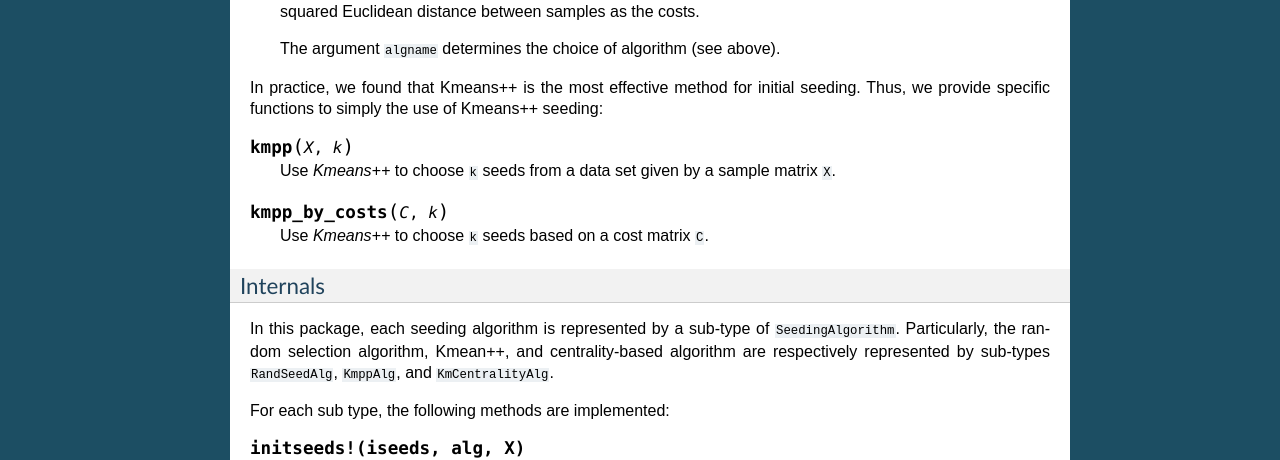
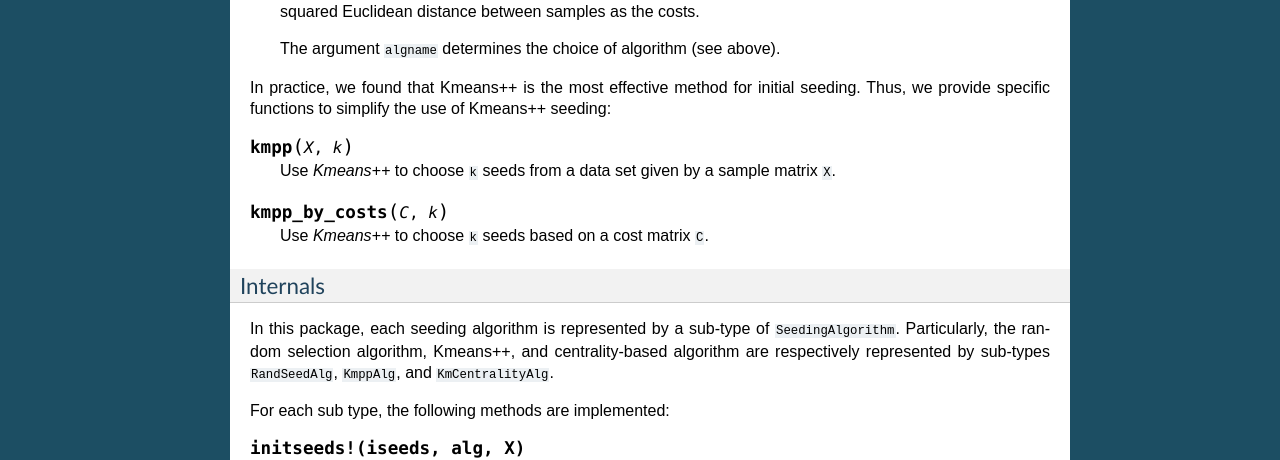
Before and after one commit to JuliaStats/Clustering.jl, a Sphinx documentation site: the page built from doc/source/init.rst, in a window 1280 px wide. Shown: the part 836-1296 px from the top of the page. Built offline with Sphinx 7.4.7, drawn with Linux system fonts in a browser that asks for light colours; formulas are drawn with MathJax 3.

```diff
--- a/doc/source/init.rst
+++ b/doc/source/init.rst
@@ -51,7 +51,7 @@
     The argument ``algname`` determines the choice of algorithm (see above).
 
 
-In practice, we found that Kmeans++ is the most effective method for initial seeding. Thus, we provide specific functions to simply the use of Kmeans++ seeding:
+In practice, we found that Kmeans++ is the most effective method for initial seeding. Thus, we provide specific functions to simplify the use of Kmeans++ seeding:
 
 .. function:: kmpp(X, k)
 
@@ -65,7 +65,7 @@
 Internals
 ~~~~~~~~~~
 
-In this package, each seeding algorithm is represented by a sub-type of ``SeedingAlgorithm``. Particularly, the random selection algorithm, Kmean++, and centrality-based algorithm are respectively represented by sub-types ``RandSeedAlg``, ``KmppAlg``, and ``KmCentralityAlg``.
+In this package, each seeding algorithm is represented by a sub-type of ``SeedingAlgorithm``. Particularly, the random selection algorithm, Kmeans++, and centrality-based algorithm are respectively represented by sub-types ``RandSeedAlg``, ``KmppAlg``, and ``KmCentralityAlg``.
 
 For each sub type, the following methods are implemented:
 
```
Also changed, not shown: 3 other files.
